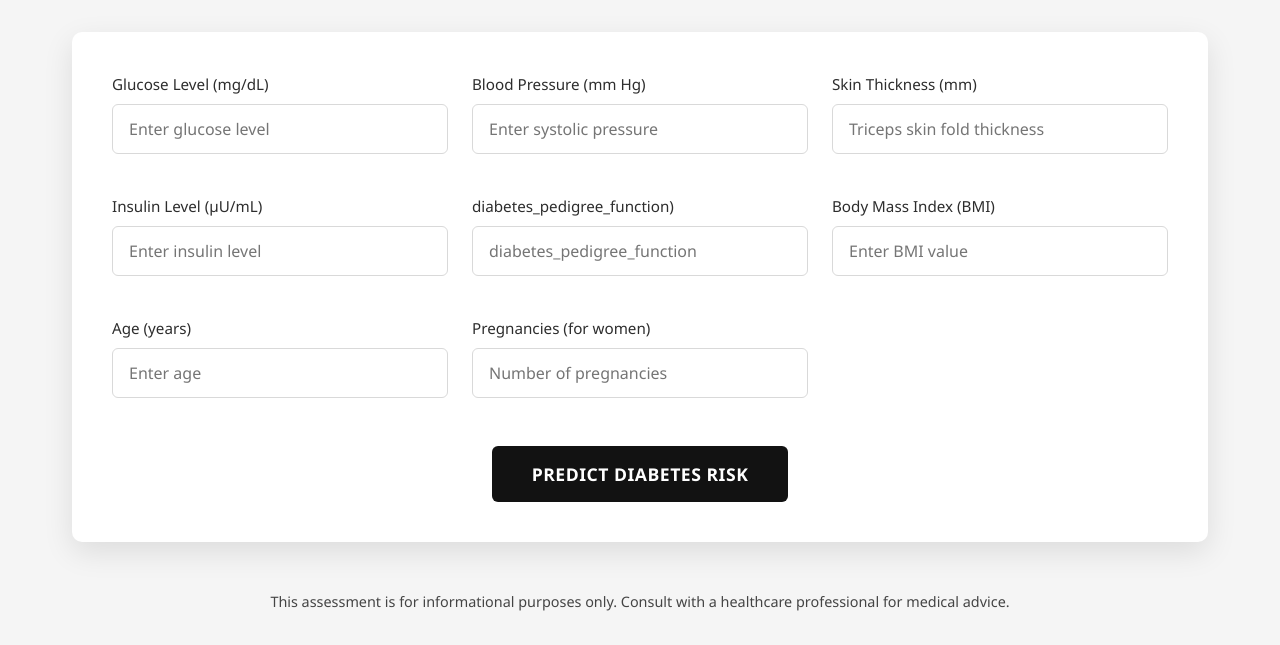
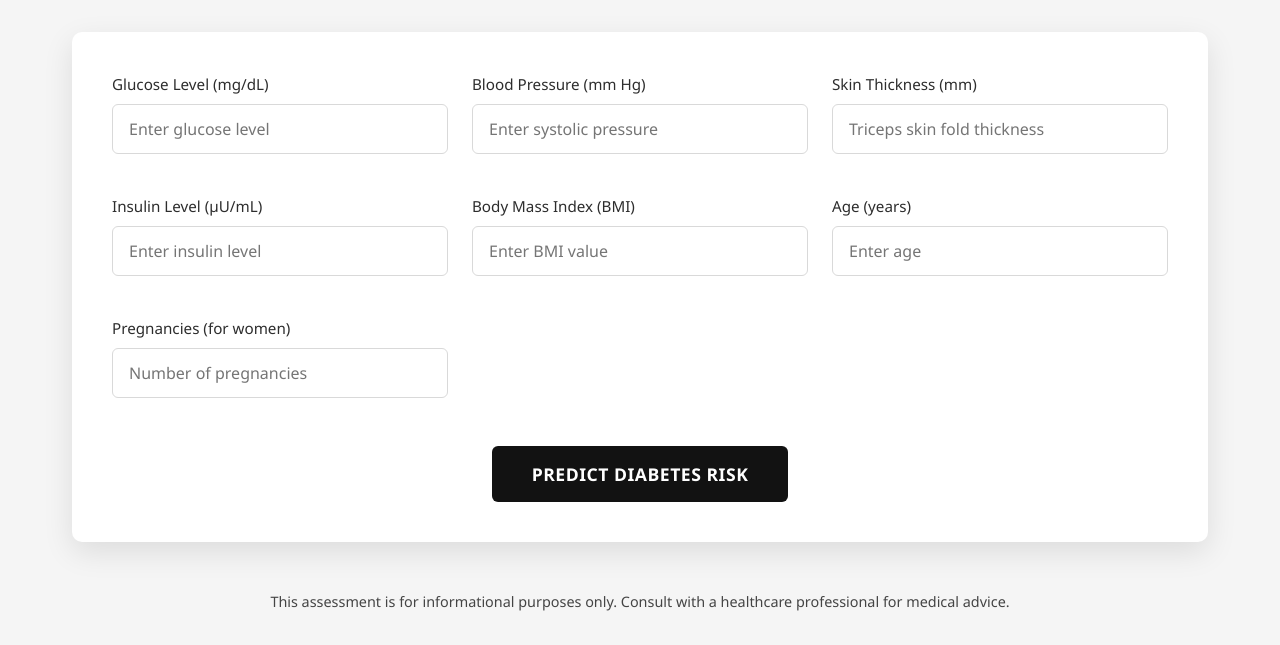
Before and after one commit to nilj07/Diabetes_prediction_WebApp, a Flask app: page / in a window 1280 px wide. Shown: the part 165-810 px from the top of the page. Run offline with Flask 3, Linux system fonts and the light colour scheme.

Commit message:
Update index.html

```diff
--- a/templates/index.html
+++ b/templates/index.html
@@ -14,7 +14,7 @@
         </header>
 
         <div class="predictor-card">
-            <form id="predictionForm" onsubmit="return false;">
+            <form id="predictionForm">
                 <div class="form-grid">
                     <div class="input-group">
                         <label for="glucose">Glucose Level (mg/dL)</label>
@@ -34,11 +34,6 @@
                     <div class="input-group">
                         <label for="insulin">Insulin Level (μU/mL)</label>
                         <input type="number" id="insulin" placeholder="Enter insulin level" min="0" max="846" required>
-                    </div>
-
-                    <div class="input-group">
-                        <label for="diabetes_pedigree_function">diabetes_pedigree_function)</label>
-                        <input type="number" id="diabetes_pedigree_function" placeholder="diabetes_pedigree_function" step="0.1" min="10" max="60" required>
                     </div>
 
                     <div class="input-group">
```
